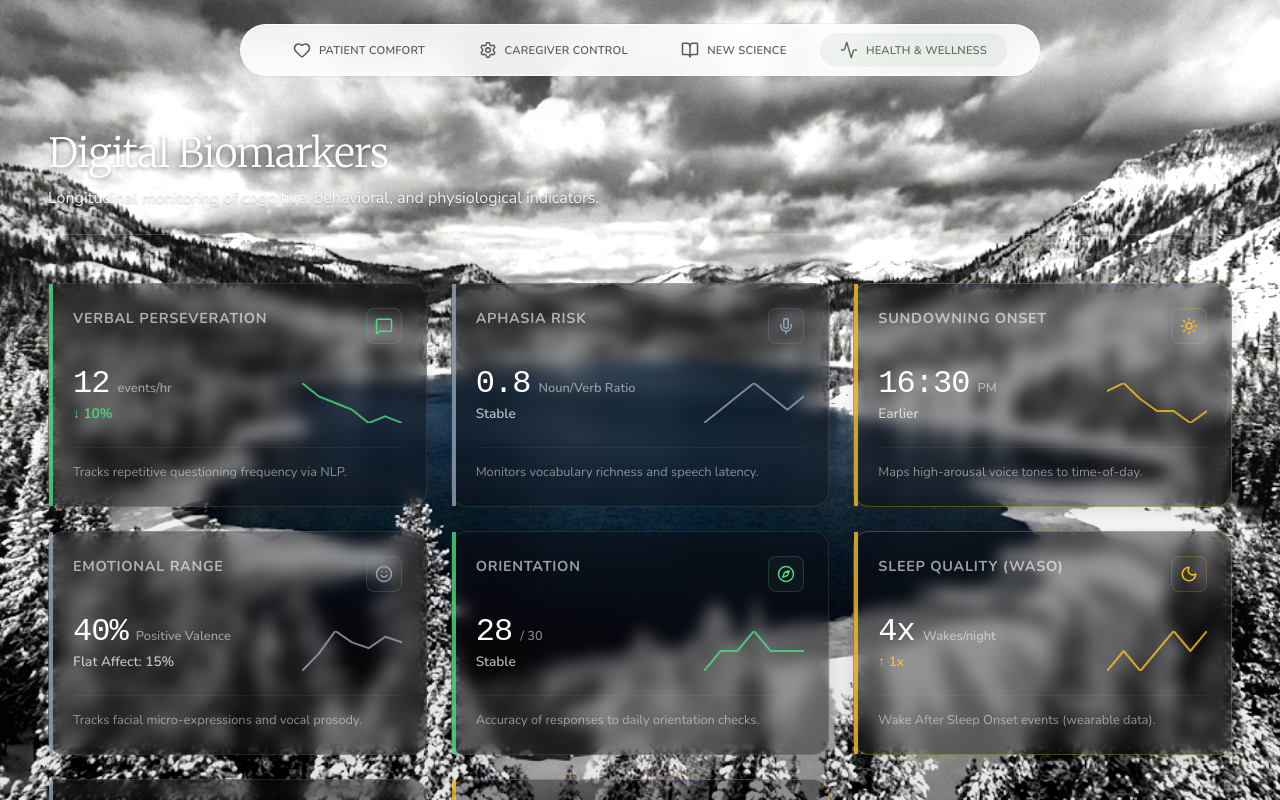
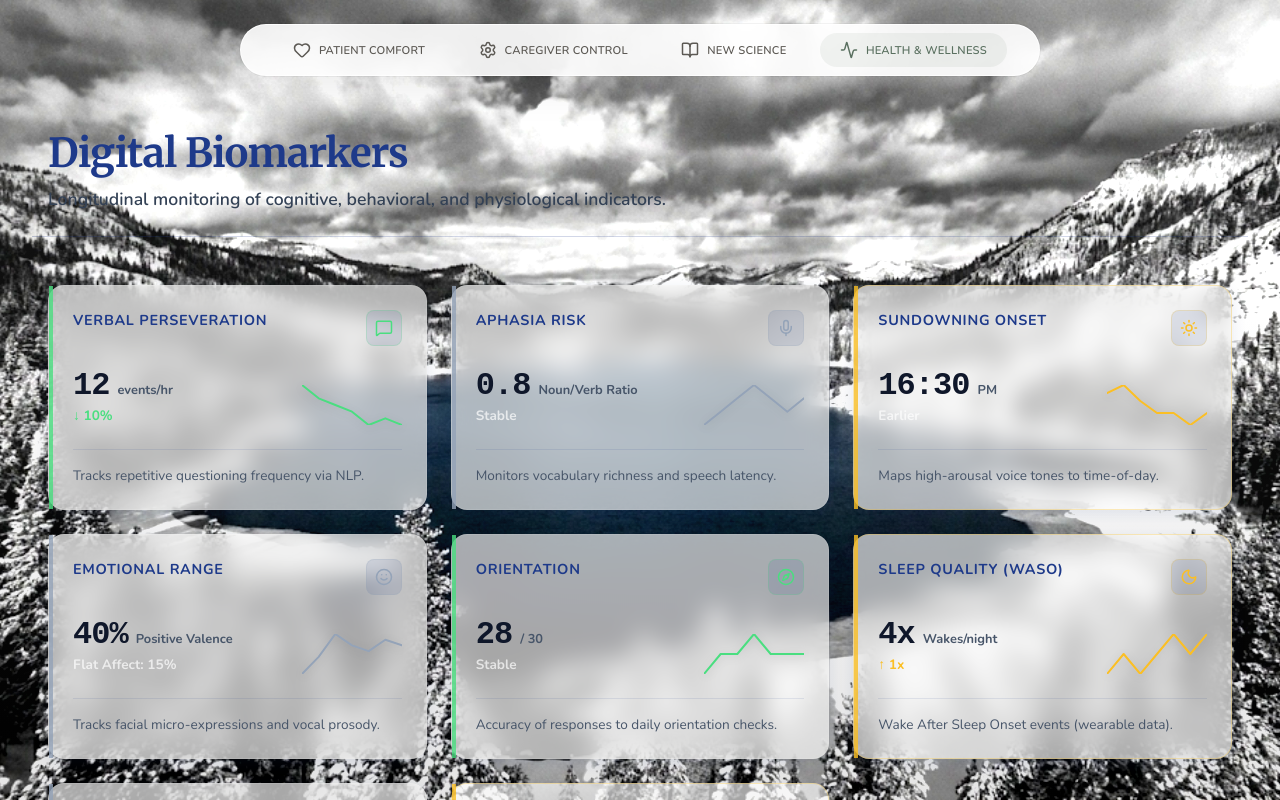
Before and after one commit to rgkhabbaz-sys/everloved-v3, a Next.js app: page /wellness in a window 1280 px wide. Built offline with nearby package versions, Linux system fonts and the light colour scheme.

Commit message:
Update: Improved visibility with Light Glass theme and Dark Blue text

```diff
--- a/src/components/Wellness/Wellness.module.css
+++ b/src/components/Wellness/Wellness.module.css
@@ -53,7 +53,8 @@
     /* Clinical dashboards often align left */
     padding-left: 1rem;
     animation: fadeIn 1s ease-out;
-    border-bottom: 1px solid rgba(255, 255, 255, 0.2);
+    border-bottom: 1px solid rgba(30, 58, 138, 0.2);
+    /* Dark blue border */
     padding-bottom: 1.5rem;
 }
 
@@ -61,21 +62,23 @@
     font-family: 'Merriweather', serif;
     font-size: 2.5rem;
     /* Slightly smaller, more professional */
-    font-weight: 300;
+    font-weight: 700;
     margin-bottom: 0.5rem;
-    color: #fff;
-    text-shadow: 0 2px 4px rgba(0, 0, 0, 0.3);
+    color: #1e3a8a;
+    /* Navy Blue */
+    text-shadow: none;
     letter-spacing: -0.02em;
 }
 
 .subtitle {
     font-family: 'Nunito', sans-serif;
-    color: rgba(255, 255, 255, 0.9);
-    font-size: 1rem;
+    color: #334155;
+    /* Slate 700 */
+    font-size: 1.1rem;
     max-width: 800px;
     line-height: 1.5;
-    font-weight: 500;
-    text-shadow: 0 1px 2px rgba(0, 0, 0, 0.3);
+    font-weight: 600;
+    text-shadow: none;
 }
 
 .grid {
@@ -94,11 +97,11 @@
 }
 
 .card {
-    background: rgba(10, 10, 15, 0.4);
-    /* Very transparent dark glass */
-    backdrop-filter: blur(8px);
-    -webkit-backdrop-filter: blur(8px);
-    border: 1px solid rgba(255, 255, 255, 0.15);
+    background: rgba(255, 255, 255, 0.65);
+    /* Light Frosted Glass */
+    backdrop-filter: blur(12px);
+    -webkit-backdrop-filter: blur(12px);
+    border: 1px solid rgba(255, 255, 255, 0.8);
     border-radius: 16px;
     /* Tighter radius */
     padding: 1.5rem;
@@ -107,14 +110,15 @@
     height: 100%;
     position: relative;
     transition: all 0.3s ease;
-    box-shadow: 0 4px 15px rgba(0, 0, 0, 0.1);
+    box-shadow: 0 4px 15px rgba(30, 58, 138, 0.1);
+    /* Subtle blue shadow */
 }
 
 .card:hover {
-    background: rgba(15, 15, 20, 0.5);
+    background: rgba(255, 255, 255, 0.85);
     transform: translateY(-2px);
-    box-shadow: 0 10px 25px rgba(0, 0, 0, 0.2);
-    border-color: rgba(255, 255, 255, 0.3);
+    box-shadow: 0 10px 25px rgba(30, 58, 138, 0.15);
+    border-color: #fff;
 }
 
 .cardHeader {
@@ -127,8 +131,9 @@
 .cardTitle {
     font-family: 'Nunito', sans-serif;
     font-size: 0.9rem;
-    font-weight: 700;
-    color: rgba(255, 255, 255, 0.6);
+    font-weight: 800;
+    color: #1e3a8a;
+    /* Navy Blue */
     text-transform: uppercase;
     letter-spacing: 0.05em;
     line-height: 1.4;
@@ -136,12 +141,15 @@
 
 .iconWrapper {
     padding: 8px;
-    background: rgba(255, 255, 255, 0.03);
+    background: rgba(30, 58, 138, 0.1);
+    /* Light blue bg for icons */
     border-radius: 8px;
     display: flex;
     align-items: center;
     justify-content: center;
-    border: 1px solid transparent;
+    border: 1px solid rgba(30, 58, 138, 0.1);
+    color: #1e3a8a;
+    /* Navy Blue Icon */
 }
 
 .mainContent {
@@ -166,8 +174,9 @@
     font-family: 'Roboto Mono', monospace;
     /* Monospace for data */
     font-size: 2rem;
-    font-weight: 500;
-    color: #fff;
+    font-weight: 600;
+    color: #0f172a;
+    /* Slate 900 (Very Dark Blue) */
     line-height: 1;
     letter-spacing: -0.03em;
 }
@@ -175,34 +184,41 @@
 .unit {
     font-family: 'Nunito', sans-serif;
     font-size: 0.8rem;
-    color: rgba(255, 255, 255, 0.5);
+    color: #475569;
+    /* Slate 600 */
     margin-left: 0.5rem;
-    font-weight: 600;
+    font-weight: 700;
 }
 
 .trend {
     font-family: 'Nunito', sans-serif;
     font-size: 0.85rem;
-    font-weight: 600;
+    font-weight: 700;
     display: flex;
     align-items: center;
     gap: 4px;
+    color: #334155;
+    /* Slate 700 */
 }
 
 .sparklineContainer {
     width: 100px;
     height: 40px;
-    opacity: 0.8;
+    opacity: 1;
+    /* Full opacity for sparklines */
+    filter: drop-shadow(0 2px 4px rgba(0, 0, 0, 0.1));
 }
 
 .context {
     font-family: 'Nunito', sans-serif;
-    font-size: 0.8rem;
-    color: rgba(255, 255, 255, 0.5);
+    font-size: 0.85rem;
+    color: #475569;
+    /* Slate 600 */
     line-height: 1.4;
     margin-top: auto;
     padding-top: 1rem;
-    border-top: 1px solid rgba(255, 255, 255, 0.05);
+    border-top: 1px solid rgba(30, 58, 138, 0.1);
+    font-weight: 500;
 }
 
 .statusBar {
```
